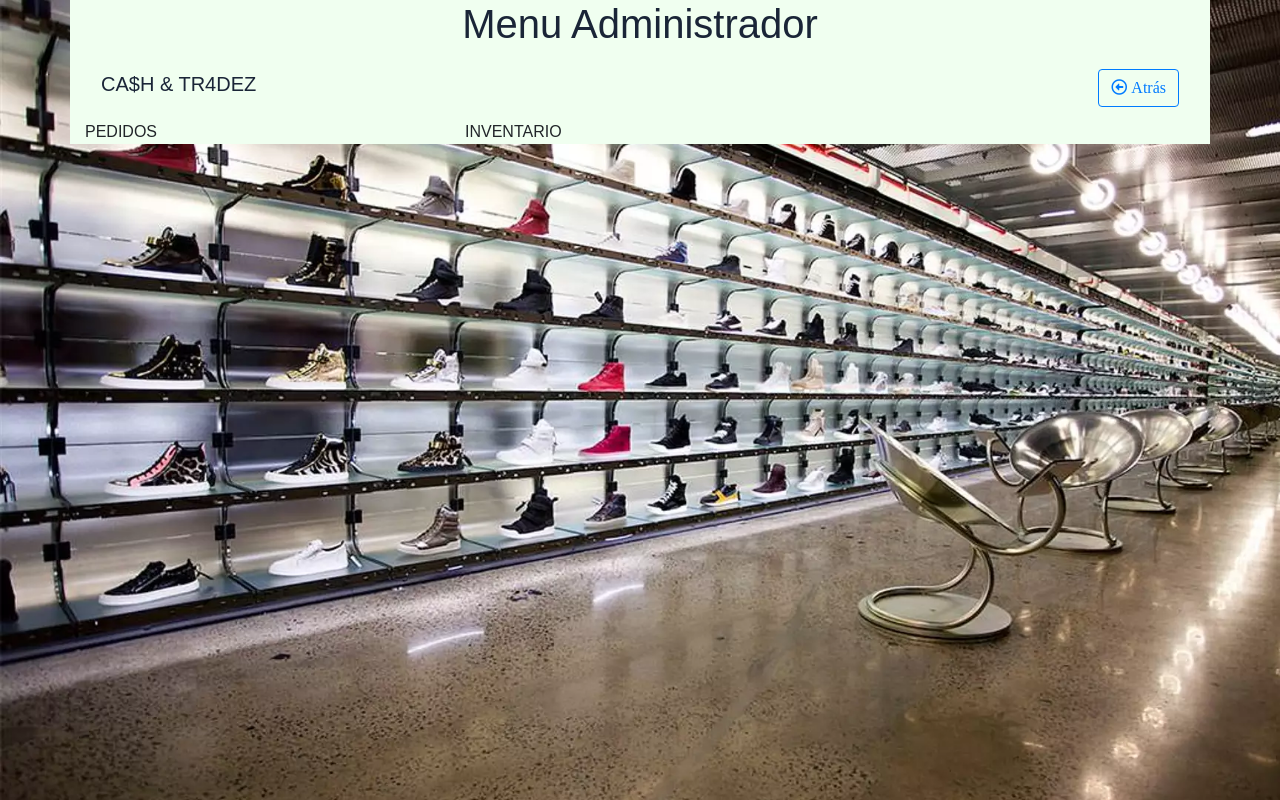
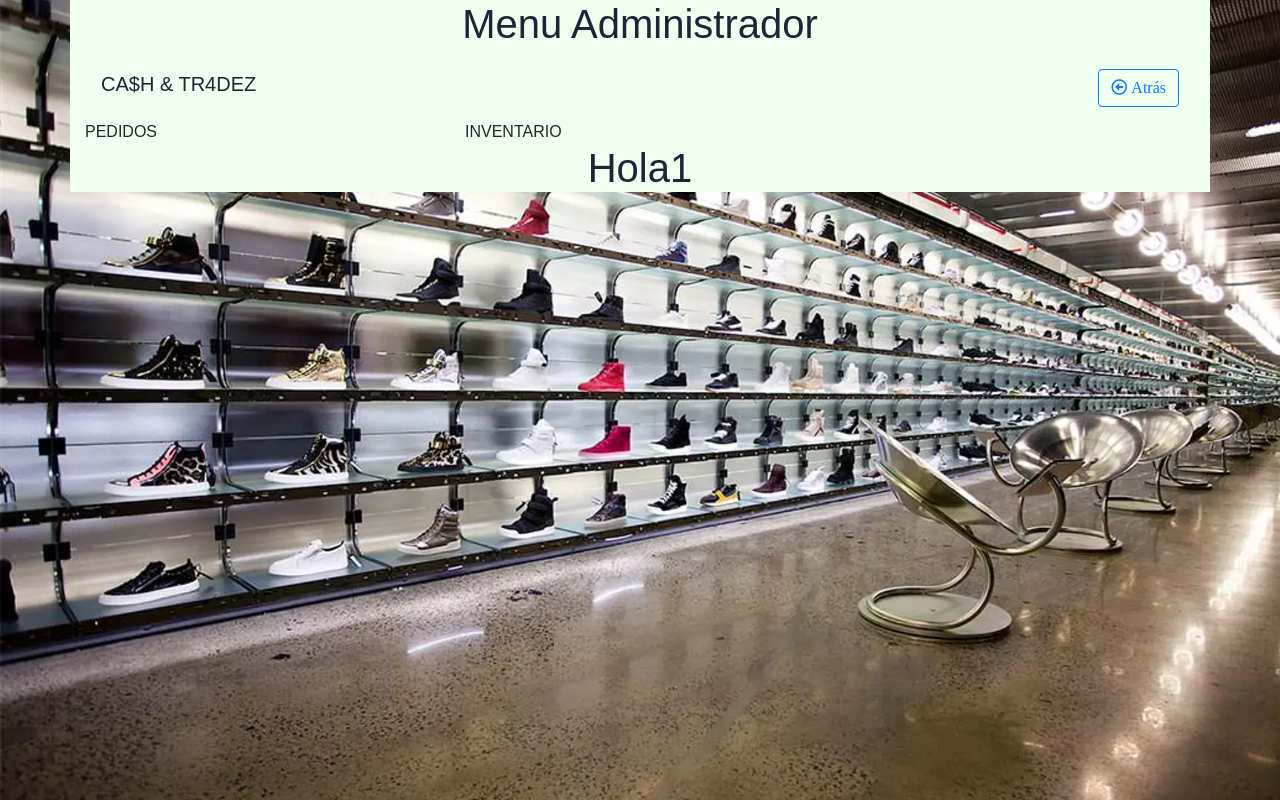
Before and after one commit to personaseria23/proyecto2, a plain HTML site: page public/adminview.html in a window 1280 px wide. Drawn offline with nearby package versions, Linux system fonts and the light colour scheme.

Commit message:
commit para merge

```diff
--- a/public/adminview.html
+++ b/public/adminview.html
@@ -23,9 +23,7 @@
             <div class="col-4">PEDIDOS</div>
             <div class="col-8">INVENTARIO</div>
         </div>
-        <div class="container">
-
-        </div>
+            <h1>Hola1</h1>
     </div>
 
     <!-- Optional JavaScript -->
```
Also changed, not shown: public/index.html (+1 -1 lines).
